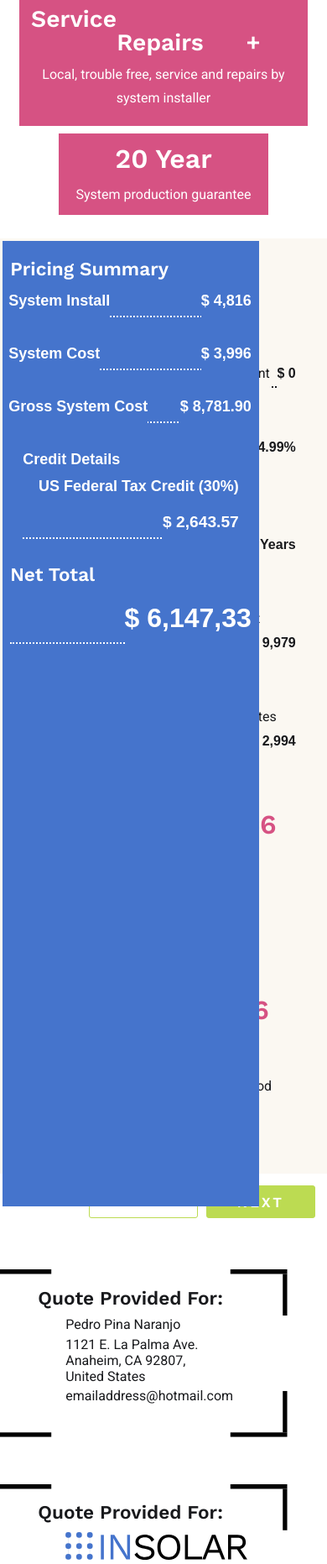
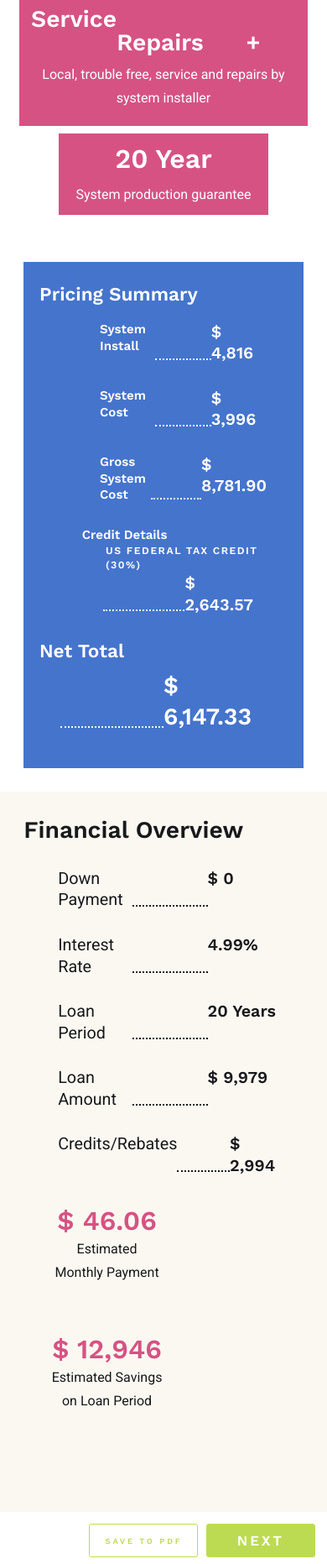
Before and after one commit to jorgeeahumada/insolar, a PHP site: page /proposal.php in a window 390 px wide. Shown: the part 2525-4388 px from the top of the page at 84% size. Run offline with PHP 8.4, Linux system fonts and the light colour scheme; some libraries are stand-ins or nearby versions.

Commit message:
Still working on the responsiveness of the proposal page, but I finally solved the problem with the brackets and the dotted lines, so I'm hoping to finish it today.

```diff
--- a/css/proposal.css
+++ b/css/proposal.css
@@ -134,11 +134,11 @@
  * # System overview
  *
  * ------------------------------------------------------------------- */
-
 .s-system{
     padding: 2rem 5rem;
 }
 
+/* Component Details */
 .s-system .component-details h3{
     display:inline-block;
     margin: 0 2rem;
@@ -152,7 +152,9 @@
 .s-system .component p{
     margin:0;
 }
+/* Component Details -------------------------------- end */
 
+/* Banners*/
 .banners .row{
     margin:3rem 0;
 }
@@ -196,6 +198,7 @@
 .banner__2 .banner__2_right{
    float:right;
 }
+/* Banners ----------------------------------- end */
 
 /* ===================================================================
  * responsive:
@@ -212,6 +215,7 @@
         padding: 2rem .5rem 2rem .5rem;
     }
 
+    /* Banners*/
     .s-system .banner__1{
         min-width: 75%;
     }
@@ -223,6 +227,7 @@
     .s-system .banner__3{
         min-width: 60%;
     }
+    /* Banners ------------------------------------- end */
 }
 
 @media only screen and (max-width: 800px){
@@ -231,14 +236,10 @@
         width:100%;
     }
 
+    /* Components List */
     .s-system .components-list{
         max-width: 60%;
         width:auto;
-    }
-
-    .s-system .banners{
-        max-width: 60%;
-        width: auto;
     }
 
     .s-system .components-list ul{
@@ -256,6 +257,13 @@
 
     .s-system .component-details .display-2{
         margin: 0 .5rem;
+    }
+    /* Components List ------------------------------------ end */
+
+    /* Banners */
+    .s-system .banners{
+        max-width: 60%;
+        width: auto;
     }
 
     .s-system .banners .row{
@@ -294,6 +302,7 @@
         max-width: none;
         margin: auto;
     }
+    /* Banners ------------------------------------ end */
 }
 
 @media only screen and (max-width: 600px){
@@ -316,40 +325,28 @@
     border-bottom: 2px #ffffff dotted;
     text-align: right;
     padding:0;
+    margin-bottom:5px;
 }
 
 .line__dotted.line__dotted-dark{
     border-bottom-color: #18191C;
 }
 
-.s-finance span{
-    display: inline-block;
-    border-bottom-width: 3px;
-    border-bottom-style:solid;
-    border-bottom-color: #ffffff;
-    margin: 0 0 -2px -2px;
+.s-finance .row{
+    margin: 0 0 5rem 0;
 }
 
-.s-finance .line__dotted .leader{
-    float:left;
-}
-
-.s-finance span.blue{
-    border-bottom-color: #4574CC;
-}
-
-.s-finance span.cream{
-    border-bottom-color: #FBF8F2;
+.s-finance .col{
+    padding:0;
 }
 
 /*Pricing Summary*/
-
 .s-finance__price-summary{
     background-color: #4574CC;
     z-index:1;
     margin: 3rem 0 0 5rem;
     padding: 1.5rem 2rem;
-    width:400px;
+    width:28%;
     height:1000px;
     position:absolute;
     color:#FFFFFF;
@@ -361,15 +358,19 @@
     margin: 1rem 0 1rem 0;
 }
 
+.s-finance__price-summary ul{
+    width:auto;
+    margin: 5rem 2.5rem;
+}
+
 .s-finance__price-summary li{
     margin-bottom: 3rem;
 }
 
-.s-finance__price-summary span,
-.s-finance__price-summary p{
-    font-family: 'work-sans', sans-serif;
-    font-weight: 600;
-    font-size: large;
+.s-finance__price-summary h5,
+.s-finance__price-summary h4{
+    color:#FFFFFF;
+    margin:0;
 }
 
 .s-finance__price-summary .first__p{
@@ -378,7 +379,8 @@
 
 .s-finance__price-summary .second__p{
     padding-left:2rem;
-    margin-bottom:1rem;
+    margin: 0 0 0 1rem;
+    color:#ffffff;
 }
 
 .s-finance__price-summary .medium{
@@ -388,15 +390,23 @@
 .s-finance__price-summary .stand__out{
     font-size: xx-large;
 }
+/* Price Summary ------------------------------ end */
 
 /*Financing overview*/
-
 .s-finance__financial-overview{
     background-color: #FBF8F2;
     z-index:-1;
     margin:0;
     padding: 5rem 3rem 3rem 55rem;
     width:100%;
+}
+
+.s-finance__financial-overview .row{
+    width:100%;
+}
+
+.s-finance__financial-overview ul{
+    width:auto;
 }
 
 .s-finance__financial-overview li{
@@ -413,7 +423,7 @@
     font-weight: bold;
 }
 
-.s-finance__financial-overview h5{
+.s-finance__financial-overview h4{
     margin:0;
 }
 
@@ -424,9 +434,9 @@
 .s-finance__financial-overview .stand__outs h3{
     margin:0;
 }
+/* Financial Overview ------------------------------ end */
 
 /*Buttons*/
-
 .s-finance__buttons{
     padding:1.5rem 5rem;
     background-color: #ffffff;
@@ -444,9 +454,9 @@
 .s-finance__buttons .btn--primary{
     font-size: 2.2rem;
 }
+/* Buttons ------------------------------- end */
 
 /*Provided*/
-
 .s-finance__provided{
     margin: 2rem 5rem;
     display:flex;
@@ -488,6 +498,7 @@
 .s-finance__provided p{
     margin-bottom:.5rem;
 }
+/* Provided ------------------------------ end*/
 
 /* ===================================================================
  * # Small Print
@@ -511,8 +522,13 @@
     .s-finance__price-summary{
         margin-left:3rem;
         height: 1150px;
+        width:39%;
     }
-    /* Pricing Summary ---------- end */
+
+    .s-finance__price-summary ul{
+        margin: 5rem 0;
+    }
+    /* Pricing Summary ------------------------------ end */
 
     /* Financing Overview */
     .s-finance__financial-overview{
@@ -521,10 +537,6 @@
 
     .s-finance__financial-overview .info_container{
         padding:0;
-    }
-
-    .s-finance__financial-overview .row{
-        margin:0;
     }
 
     .line__dotted.line__dotted-dark{
@@ -545,7 +557,7 @@
     .display-2{
         font-size: xx-large;
     }
-    /* Financing Overview ---------- end */
+    /* Financing Overview --------------------------------- end */
 
     /* Buttons */
     .s-finance__buttons{
@@ -567,7 +579,7 @@
     .s-finance__buttons .btn--primary{
         font-size: 1.8rem;
     }
-    /* Buttons ----------- end */
+    /* Buttons --------------------------------- end */
 
     /* Provided */
     .s-finance__provided{
@@ -594,16 +606,51 @@
         margin: 1rem 1rem 1rem 1.5rem;
         line-height: 2rem;
     }
+    /* Provided ---------------------------------- end */
 }
 
 @media only screen and (max-width: 800px){
+    .s-finance .row{
+        margin: 0 0 3rem 0;
+    }
+
+    /* Price Summary */
     .s-finance__price-summary{
-        margin:.3rem;
-        padding: 1rem;
+        position: initial;
         width:auto;
+        height:auto;
+        margin:3rem;
     }
 
     .s-finance__price-summary ul{
-        margin-left:0;
+        margin: 2rem 0 2rem 5rem;
     }
+    /* Price Summary ---------------------------------- end */
+
+    /* Financial Overview */
+    .s-finance__financial-overview{
+        padding: 3rem;
+    }
+    /* Financial Overview ----------------------------------- end */
+
+    /* Provided */
+    .s-finance__provided{
+        grid-template-columns: 1fr 1fr;
+        column-gap: 3em;
+        grid-template-rows: auto;
+    }
+    .s-finance__provided .provided{
+        margin: 0;
+        min-width: initial;
+    }
+    .s-finance__provided .provided.top{
+        grid-column-start: 1;
+        grid-row-start: 1;
+    }
+
+    .s-finance__provided .provided.bottom{
+        grid-column-start: 2;
+        grid-row-start: 1;
+    }
+    /* Provided ------------------------------------ end */
 }
--- a/proposal.php
+++ b/proposal.php
@@ -228,60 +228,106 @@
         <div class="s-finance__price-summary"> <!-- Pricing Summary -->
             <h2 class="h3">Pricing Summary</h2>
             <ul class="list-unstyled">
-                <li class="line__dotted">
-                    <span class="leader blue">System Install</span>
-                    <span class="blue">$ 4,816</span>
+                <li class="row">
+                    <div class="col col-md-3 col-lg-5 col-xl-4">
+                        <h5>System Install</h5>
+                    </div>
+                    <div class="col col-md-6 col-lg-3 col-xl-4 line__dotted"></div>
+                    <div class="col col-md-3 col-lg-4 col-xl-4">
+                        <h4>$ 4,816</h4>
+                    </div>
                 </li>
-                <li class="line__dotted">
-                    <span class="leader blue">System Cost</span>
-                    <span class="blue">$ 3,996</span>
+                <li class="row">
+                    <div class="col col-md-3 col-lg-5 col-xl-4">
+                        <h5>System Cost</h5>
+                    </div>
+                    <div class="col col-md-6 col-lg-3 col-xl-4 line__dotted"></div>
+                    <div class="col col-md-3 col-lg-4 col-xl-4">
+                        <h4>$ 3,996</h4>
+                    </div>
                 </li>
-                <li class="line__dotted">
-                    <span class="leader blue">Gross System Cost</span>
-                    <span class="blue">$ 8,781.90</span>
+                <li class="row">
+                    <div class="col col-md-4 col-lg-6 col-xl-5">
+                        <h5>Gross System Cost</h5>
+                    </div>
+                    <div class="col col-md-5 col-lg-2 col-xl-2 line__dotted"></div>
+                    <div class="col col-md-3 col-lg-4 col-xl-5">
+                        <h4>$ 8,781.90</h4>
+                    </div>
                 </li>
-                <li class="container">
-                    <p class="first__p">Credit Details</p>
-                    <p class="second__p">US Federal Tax Credit (30%)</p>
-                    <div class="line__dotted">
-                        <span class="blue medium">$ 2,643.57</span>
+                <li>
+                    <h5 class="first__p">Credit Details</h5>
+                    <h6 class="second__p">US Federal Tax Credit (30%)</h6>
+                    <div class="row">
+                        <div class="col offset-md-2 col-md-7 col-xl-8 line__dotted"></div>
+                        <div class="col col-md-3 col-xl-4">
+                            <h4>$ 2,643.57</h4>
+                        </div>
                     </div>
                 </li>
             </ul>
             <h3>Net Total</h3>
-            <div class="line__dotted">
-                <span class="blue stand__out">$ 6,147,33</span>
+            <div class="row">
+                <div class="col offset-md-2 col-md-7 col-xl-7 line__dotted"></div>
+                <div class="col col-md-3 col-xl-5">
+                    <h4 class="h2">$ 6,147.33</h4>
+                </div>
             </div>
         </div> <!-- Pricing Summary -->
 
         <div class="s-finance__financial-overview"> <!-- Financing Overview -->
             <h2>Financial Overview</h2>
             <div class="row">
-                <div class="col-md-8 info_container">
+                <div class=" col-md-9 col-lg-8 info_container">
                     <ul class="list-unstyled">
-                        <li class="line__dotted line__dotted-dark">
-                            <span class="leader simple_header cream">Down Payment</span>
-                            <span class="cream bold_header">$ 0</span>
+                        <li class="row">
+                            <div class="col col-md-4 col-lg-6 col-xl-3">
+                                <h4 class="simple_header">Down Payment</h4>
+                            </div>
+                            <div class="col col-md-5 col-lg-2 col-xl-6 line__dotted line__dotted-dark"></div>
+                            <div class="col col-md-3 col-lg-4 col-xl-3">
+                                <h4>$ 0</h4>
+                            </div>
                         </li>
-                        <li class="line__dotted line__dotted-dark">
-                            <span class="leader simple_header cream">Interest Rate</span>
-                            <span class="cream bold_header">4.99%</span>
+                        <li class="row">
+                            <div class="col col-lg-5 col-xl-3">
+                                <h4 class="simple_header">Interest Rate</h4>
+                            </div>
+                            <div class="col col-lg-3 col-xl-6 line__dotted line__dotted-dark"></div>
+                            <div class="col col-lg-4 col-xl-3">
+                                <h4>4.99%</h4>
+                            </div>
                         </li>
-                        <li class="line__dotted line__dotted-dark">
-                            <span class="leader simple_header cream">Loan Period</span>
-                            <span class="cream bold_header">20 Years</span>
+                        <li class="row">
+                            <div class="col col-lg-5 col-xl-3">
+                                <h4 class="simple_header">Loan Period</h4>
+                            </div>
+                            <div class="col col-lg-3 col-xl-6 line__dotted line__dotted-dark"></div>
+                            <div class="col col-lg-4 col-xl-3">
+                                <h4>20 Years</h4>
+                            </div>
                         </li>
-                        <li class="line__dotted line__dotted-dark">
-                            <span class="leader simple_header cream">Loan Amount</span>
-                            <span class="cream bold_header">$ 9,979</span>
+                        <li class="row">
+                            <div class="col col-lg-5 col-xl-3">
+                                <h4 class="simple_header">Loan Amount</h4>
+                            </div>
+                            <div class="col col-lg-3 col-xl-6 line__dotted line__dotted-dark"></div>
+                            <div class="col col-lg-4 col-xl-3">
+                                <h4>$ 9,979</h4>
+                            </div>
                         </li>
-                        <li class="line__dotted line__dotted-dark">
-                            <span class="leader simple_header cream">Credits/Rebates</span>
-                            <span class="cream bold_header">$ 2,994</span>
+                        <li class="row">
+                            <div class="col col-lg-6 col-xl-3">
+                                <h4 class="simple_header">Credits/Rebates</h4>
+                            </div>
+                            <div class="col col-lg-2 col-xl-6 line__dotted line__dotted-dark"></div>
+                            <div class="col col-lg-4 col-xl-3">
+                                <h4>$ 2,994</h4>
+                            </div>
                         </li>
                     </ul>
                 </div>
-                <div class="col-md-4 banners">
+                <div class=" col-md-3 col-lg-4 banners">
                     <ul class="stand__outs list-unstyled">
                         <li>
                             <h3 class="display-2 display-2--pink">$ 46.06</h3>
```
Also changed, not shown: images/braketed_square.svg (deleted).
